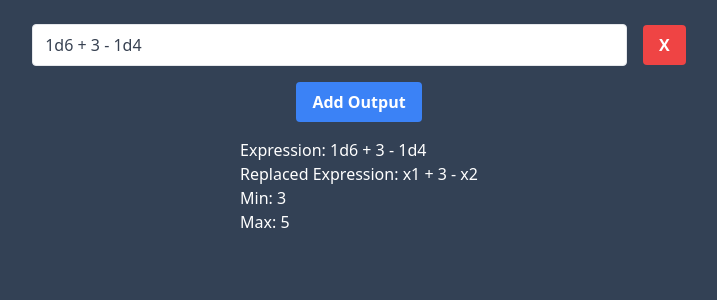
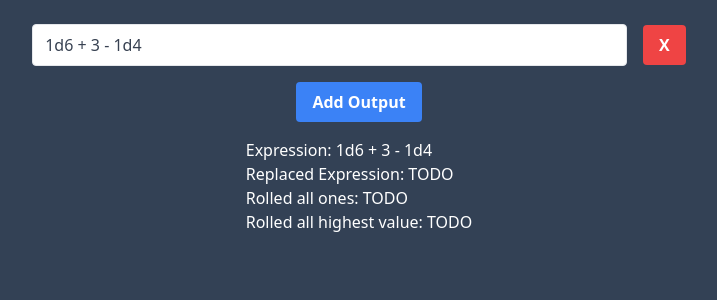
Before and after one commit to simonlary/somedice, a React (Vite) app: page / in a window 1280 px wide. Shown: the top 300 px of the page, without its empty margins (281-998 px from the left). Built offline with nearby package versions, Linux system fonts and the light colour scheme.

Commit message:
Something works!

```diff
--- a/src/Visualizer.tsx
+++ b/src/Visualizer.tsx
@@ -1,29 +1,81 @@
-import { evaluate } from "mathjs";
+import { compile } from "mathjs";
 
 export default function Visualizer({ expression }: Props) {
-	const diceRegex = /(\d+)d(\d+)/g;
-	let variableIndex = 1;
-	const variableMapping: Record<`x${number}`, `${number}d${number}`> = {};
-	const minMapping: Record<`x${number}`, number> = {};
-	const maxMapping: Record<`x${number}`, number> = {};
-	const replacedExpr = expression.replace(diceRegex, (_, numDice, numSides) => {
-		const variableName = `x${variableIndex++}` as const;
-		variableMapping[variableName] = `${numDice}d${numSides}`;
-		minMapping[variableName] = parseInt(numDice) * 1;
-		maxMapping[variableName] = parseInt(numDice) * parseInt(numSides);
-		return variableName;
-	});
-	const min = evaluate(replacedExpr, minMapping);
-	const max = evaluate(replacedExpr, maxMapping);
-
 	return (
 		<div className="text-white">
 			<p>Expression: {expression}</p>
-			<p>Replaced Expression: {replacedExpr}</p>
-			<p>Min: {min}</p>
-			<p>Max: {max}</p>
+			<p>Replaced Expression: TODO</p>
+			<p>Rolled all ones: TODO</p>
+			<p>Rolled all highest value: TODO</p>
 		</div>
 	);
+}
+
+function diceRollProbabilities(numDice: number, numSides: number) {
+	// Create a 2D array to store probability distributions for each number of dice.
+	const dp = new Array(numDice + 1).fill(null).map(() => new Array<number>(numSides * numDice + 1).fill(0));
+
+	// Base case: For 0 dice, only sum 0 is possible with probability 1.
+	dp[0][0] = 1;
+
+	// Iterate through number of dice (1 to numDice).
+	for (let dice = 1; dice <= numDice; dice++) {
+		// Iterate through possible sums (1 to numSides * dice).
+		for (let sum = 1; sum <= numSides * dice; sum++) {
+			// Build probabilities based on previous rolls (dice - 1).
+			for (let side = 1; side <= numSides; side++) {
+				const prevSum = sum - side;
+				if (prevSum >= 0 && prevSum <= numSides * (dice - 1)) {
+					dp[dice][sum] += dp[dice - 1][prevSum];
+				}
+			}
+		}
+	}
+
+	// Normalize probabilities for the desired number of dice.
+	const totalOutcomes = Math.pow(numSides, numDice);
+	const probabilities = new Map<number, number>();
+	for (let sum = numDice; sum <= numSides * numDice; sum++) {
+		probabilities.set(sum, dp[numDice][sum] / totalOutcomes);
+	}
+
+	return probabilities;
+}
+
+function extractVariables(expression: string) {
+	const diceRegex = /(\d+)d(\d+)/g;
+	let variableIndex = 1;
+	const variables: Variable[] = [];
+	const replacedExpression = expression.replace(diceRegex, (_, numDice: string, numSides: string) => {
+		const variableName = `x${variableIndex++}` as const;
+		variables.push({
+			variableName,
+			probabilities: diceRollProbabilities(parseInt(numDice), parseInt(numSides)),
+		});
+		return variableName;
+	});
+	return { variables, replacedExpression };
+}
+
+const expression = "1d6 ^ 1d4";
+const { variables, replacedExpression } = extractVariables(expression);
+const compiledExpression = compile(replacedExpression);
+
+const totalProbabilities = new Map<number, number>();
+const probabilities0 = Array.from(variables[0].probabilities.entries());
+const probabilities1 = Array.from(variables[1].probabilities.entries());
+for (const [value0, probability0] of probabilities0) {
+	for (const [value1, probability1] of probabilities1) {
+		const result = compiledExpression.evaluate({ x1: value0, x2: value1 }) as number;
+		totalProbabilities.set(result, (totalProbabilities.get(result) ?? 0) + probability0 * probability1);
+	}
+}
+
+console.log(totalProbabilities);
+
+interface Variable {
+	variableName: `x${number}`;
+	probabilities: Map<number, number>;
 }
 
 interface Props {
```
